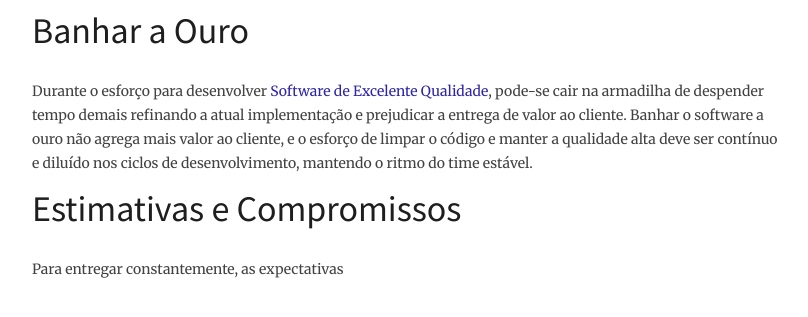
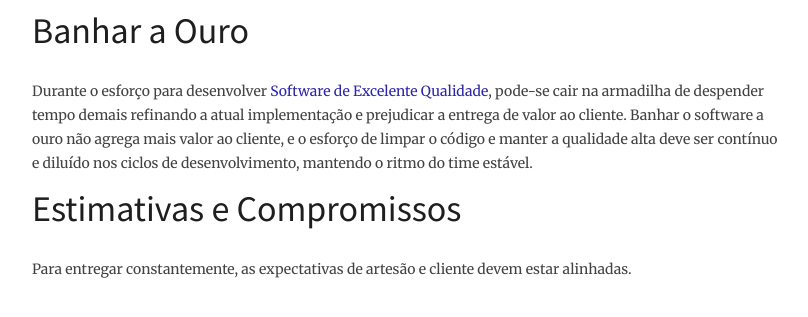
Before and after one commit to bertelledani/ArtesanatoDeSoftwareBrasil.github.io, a Jekyll site: the page built from agregar-valor-de-forma-constante.md, in a window 1280 px wide and 900 px high, scrolled down 1557 px, cut to the strip 0-359 px from the top of the window. Shown: the top 317 px of the strip, without its empty margins (233-1041 px from the left). Built offline with Jekyll 4.4.1, drawn with Linux system fonts in a browser that asks for light colours; nearby versions of some CDN libraries.

Commit message:
Expectativas devem estar alinhadas

```diff
--- a/agregar-valor-de-forma-constante.md
+++ b/agregar-valor-de-forma-constante.md
@@ -23,4 +23,4 @@ Durante o esforço para desenvolver [Software de Excelente Qualidade](software-d
 
 # Estimativas e Compromissos
 
-Para entregar constantemente, as expectativas
+Para entregar constantemente, as expectativas de artesão e cliente devem estar alinhadas.
```
